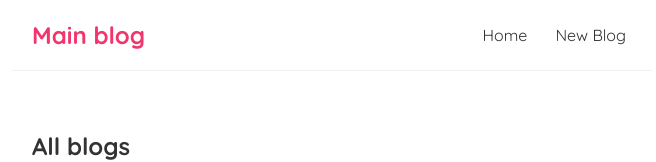
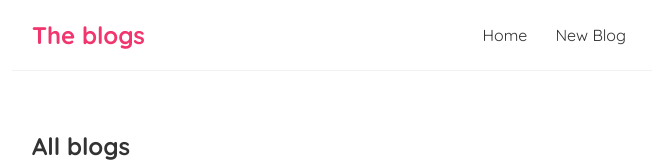
Before and after one commit to GabrielMerinoUCA/ReactJS, a React (Create React App) app: page / in a window 1280 px wide. Shown: the top 162 px of the page, without its empty margins (308-964 px from the left). Built offline with nearby package versions, Linux system fonts and the light colour scheme; data requests are answered from the project's data file.

Commit message:
Seventeenth React tutorial finished

```diff
--- a/src/Navbar.js
+++ b/src/Navbar.js
@@ -1,11 +1,11 @@
-
+import { Link } from "react-router-dom";
 const Navbar = () => {
     return (
         <nav className="navbar">
-            <h1>Main blog</h1>
+            <h1>The blogs</h1>
             <div className="links">
-                <a href="./">Home</a>
-                <a href="./create">New Blog</a>
+                <Link to="./">Home</Link>
+                <Link to="./create">New Blog</Link>
             </div>
         </nav>
      );
```
